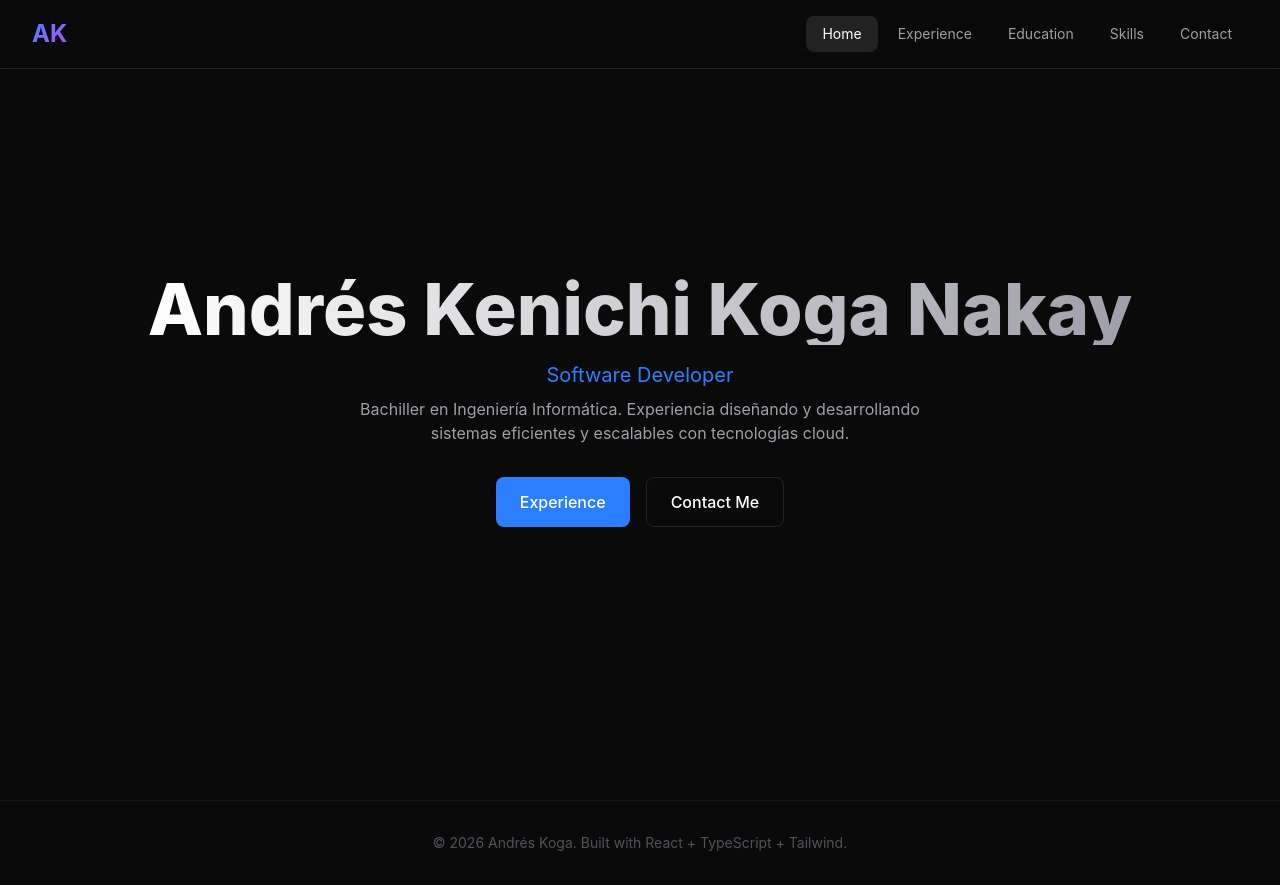
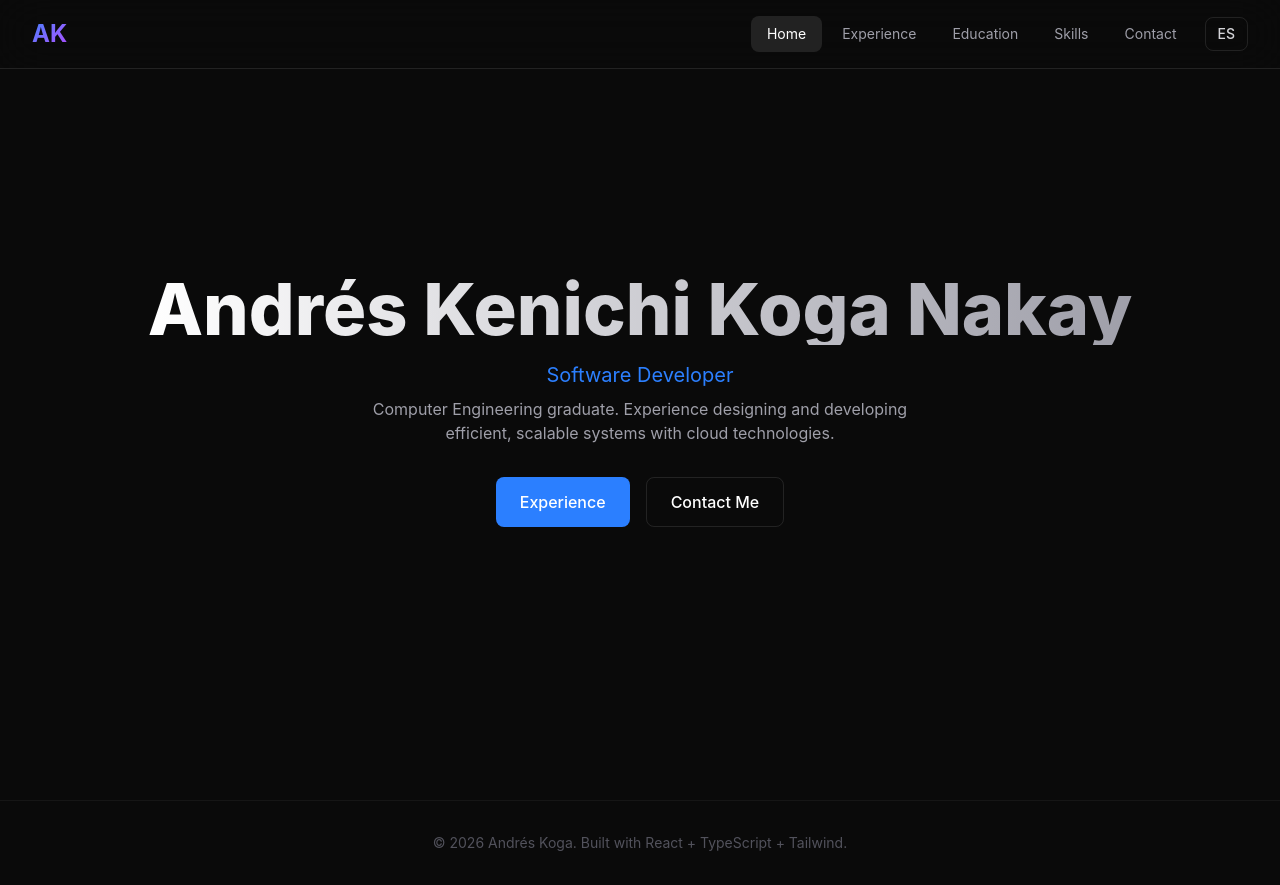
Before and after one commit to KKogaa/portfolio, a React app: page / in a window 1280 px wide. Built offline with nearby package versions, Linux system fonts and the light colour scheme; the HTML template or start-up script is replaced by a standard one.

Commit message:
Add English/Spanish toggle with browser language auto-detection

```diff
--- a/src/App.tsx
+++ b/src/App.tsx
@@ -1,65 +1,22 @@
-import { useState } from 'react'
+import { useState, useEffect } from 'react'
+import { translations, type Lang, type Section, skills, certificates, navItems } from './data'
 
-type Section = 'home' | 'experience' | 'education' | 'skills' | 'contact'
-
-const skills: { category: string; items: string[] }[] = [
-  { category: 'Backend', items: ['Java', 'Spring Boot', 'Go', 'Flask', 'Fastify', 'Echo', 'Struts'] },
-  { category: 'Frontend', items: ['JavaScript', 'React', 'TypeScript'] },
-  { category: 'Cloud & Infra', items: ['AWS', 'Azure', 'Docker', 'DAPR', 'Kubernetes'] },
-  { category: 'Databases', items: ['PostgreSQL', 'Oracle', 'SQL Server', 'Redis'] },
-  { category: 'DevOps', items: ['Jenkins', 'Bitbucket Pipelines', 'CI/CD', 'Nexus'] },
-  { category: 'Languages', items: ['Java', 'Go', 'Python', 'JavaScript'] },
-]
-
-const experience: { company: string; period: string; role: string; bullets: string[] }[] = [
-  {
-    company: 'BITEL',
-    period: '08/2023 – Presente',
-    role: 'Desarrollador de Software',
-    bullets: [
-      'Diseño e implementación de sistemas para generación y envío de recibos a clientes de Bitel Fibra.',
-      'Implementación de servicios para reportar boletas y facturas a SUNAT.',
-      'Creación de servicio para promociones de suscripción de cobranza automática para líneas móviles.',
-      'Implementación de herramientas de verificación de facturación en múltiples ciclos.',
-      'Mantenimiento y nuevas funcionalidades para sistemas legacy.',
-      'APIs para generación de reportes de transacciones.',
-      'Pipelines de CI/CD con Jenkins.',
-    ],
-  },
-  {
-    company: 'Tiendada',
-    period: '04/2022 – 12/2022',
-    role: 'Desarrollador de Software',
-    bullets: [
-      'Módulo de configuración y cálculo de promociones.',
-      'Integración con pasarela de pagos Izipay.',
-      'Servicios de carga masiva de datos mediante Excel/CSV.',
-      'Dashboards y servicios de métricas basados en KPIs.',
-      'Generación de certificados SSL para dominios personalizables.',
-      'Pipelines de CI/CD en Bitbucket Pipeline.',
-    ],
-  },
-  {
-    company: 'Pontificia Universidad Católica del Perú',
-    period: '08/2021 – 12/2021',
-    role: 'Desarrollador de Software',
-    bullets: [
-      'Implementación de plataforma de soporte para estudiantes.',
-    ],
-  },
-]
-
-const certificates: string[] = [
-  'TOEFL: 103',
-  'FCE',
-  'AWS Cloud Practitioner',
-  '2do puesto Hackathon ScientOne',
-]
-
-const navItems: Section[] = ['home', 'experience', 'education', 'skills', 'contact']
+function getBrowserLang(): Lang {
+  const lang = navigator.language.slice(0, 2).toLowerCase()
+  return lang === 'es' ? 'es' : 'en'
+}
 
 function App() {
   const [active, setActive] = useState<Section>('home')
+  const [lang, setLang] = useState<Lang>(getBrowserLang)
+
+  useEffect(() => {
+    document.documentElement.lang = lang
+  }, [lang])
+
+  const toggleLang = () => setLang((l) => (l === 'en' ? 'es' : 'en'))
+  const t = translations[lang]
+  const jobs = [t.experience.bitel, t.experience.tiendada, t.experience.pucp]
 
   return (
     <div className="min-h-screen bg-[#0a0a0a] text-white">
@@ -68,7 +25,7 @@ function App() {
         <div className="text-2xl font-bold bg-gradient-to-br from-blue-500 to-purple-500 bg-clip-text text-transparent">
           AK
         </div>
-        <div className="flex gap-1">
+        <div className="flex items-center gap-1">
           {navItems.map((s) => (
             <button
               key={s}
@@ -79,9 +36,15 @@ function App() {
                   : 'text-zinc-400 hover:text-white hover:bg-white/5'
               }`}
             >
-              {s.charAt(0).toUpperCase() + s.slice(1)}
+              {t.nav[s]}
             </button>
           ))}
+          <button
+            onClick={toggleLang}
+            className="ml-2 px-3 py-1.5 rounded-lg text-sm font-medium border border-white/10 hover:bg-white/5 transition text-zinc-300"
+          >
+            {lang === 'en' ? 'ES' : 'EN'}
+          </button>
         </div>
       </nav>
 
@@ -92,23 +55,20 @@ function App() {
             <h1 className="text-5xl md:text-7xl font-extrabold mb-4 bg-gradient-to-r from-white to-zinc-400 bg-clip-text text-transparent">
               Andrés Kenichi Koga Nakay
             </h1>
-            <p className="text-xl text-blue-500 mb-2">Software Developer</p>
-            <p className="text-zinc-400 mb-8 max-w-xl mx-auto">
-              Bachiller en Ingeniería Informática. Experiencia diseñando y desarrollando
-              sistemas eficientes y escalables con tecnologías cloud.
-            </p>
+            <p className="text-xl text-blue-500 mb-2">{t.hero.subtitle}</p>
+            <p className="text-zinc-400 mb-8 max-w-xl mx-auto">{t.hero.tagline}</p>
             <div className="flex gap-4 justify-center">
               <button
                 onClick={() => setActive('experience')}
                 className="px-6 py-3 rounded-lg bg-blue-500 hover:bg-blue-600 transition font-medium"
               >
-                Experience
+                {t.hero.primaryBtn}
               </button>
               <button
                 onClick={() => setActive('contact')}
                 className="px-6 py-3 rounded-lg border border-white/10 hover:bg-white/5 transition font-medium"
               >
-                Contact Me
+                {t.hero.secondaryBtn}
               </button>
             </div>
           </div>
@@ -119,10 +79,10 @@ function App() {
       {active === 'experience' && (
         <section className="min-h-screen max-w-3xl mx-auto px-4 pt-28 pb-8">
           <h2 className="text-4xl font-bold mb-10 bg-gradient-to-br from-blue-500 to-purple-500 bg-clip-text text-transparent">
-            Experience
+            {t.experience.title}
           </h2>
           <div className="space-y-8">
-            {experience.map((job) => (
+            {jobs.map((job) => (
               <div key={job.company} className="border-l-2 border-blue-500/30 pl-6">
                 <h3 className="text-xl font-semibold">{job.company}</h3>
                 <p className="text-sm text-blue-400">{job.role}</p>
@@ -145,20 +105,17 @@ function App() {
       {active === 'education' && (
         <section className="min-h-screen max-w-3xl mx-auto px-4 pt-28 pb-8">
           <h2 className="text-4xl font-bold mb-10 bg-gradient-to-br from-blue-500 to-purple-500 bg-clip-text text-transparent">
-            Education & Certifications
+            {t.education.title}
           </h2>
 
           <div className="border-l-2 border-blue-500/30 pl-6 mb-10">
-            <h3 className="text-xl font-semibold">Pontificia Universidad Católica del Perú</h3>
-            <p className="text-sm text-blue-400">Bachiller en Ingeniería Informática</p>
-            <p className="text-sm text-zinc-500 mb-2">2016 – 2022</p>
-            <p className="text-zinc-400 text-sm">
-              Algoritmos, Estructuras de datos, Sistemas Operativos, Bases de datos,
-              Diseño de sistemas y Desarrollo de Software.
-            </p>
+            <h3 className="text-xl font-semibold">{t.education.pucp.name}</h3>
+            <p className="text-sm text-blue-400">{t.education.pucp.degree}</p>
+            <p className="text-sm text-zinc-500 mb-2">{t.education.pucp.period}</p>
+            <p className="text-zinc-400 text-sm">{t.education.pucp.desc}</p>
           </div>
 
-          <h3 className="text-2xl font-semibold mb-4">Certifications & Awards</h3>
+          <h3 className="text-2xl font-semibold mb-4">{t.education.certsTitle}</h3>
           <div className="flex flex-wrap gap-3">
             {certificates.map((c) => (
               <span
@@ -176,15 +133,15 @@ function App() {
       {active === 'skills' && (
         <section className="min-h-screen max-w-4xl mx-auto px-4 pt-28 pb-8">
           <h2 className="text-4xl font-bold mb-8 bg-gradient-to-br from-blue-500 to-purple-500 bg-clip-text text-transparent">
-            Skills & Technologies
+            {t.skills.title}
           </h2>
           <div className="grid grid-cols-1 sm:grid-cols-2 lg:grid-cols-3 gap-4">
             {skills.map((group) => (
               <div
-                key={group.category}
+                key={group.category.en}
                 className="p-6 rounded-xl border border-white/10 bg-white/[0.02]"
               >
-                <h3 className="text-blue-500 font-semibold mb-3">{group.category}</h3>
+                <h3 className="text-blue-500 font-semibold mb-3">{group.category[lang]}</h3>
                 <div className="flex flex-wrap gap-2">
                   {group.items.map((item) => (
                     <span
@@ -205,7 +162,7 @@ function App() {
       {active === 'contact' && (
         <section className="min-h-screen max-w-3xl mx-auto px-4 pt-28 pb-8">
           <h2 className="text-4xl font-bold mb-8 bg-gradient-to-br from-blue-500 to-purple-500 bg-clip-text text-transparent">
-            Get In Touch
+            {t.contact.title}
           </h2>
           <div className="grid grid-cols-1 sm:grid-cols-2 gap-4">
             <a
@@ -234,7 +191,7 @@ function App() {
 
       {/* Footer */}
       <footer className="text-center py-8 text-zinc-600 text-sm border-t border-white/5">
-        © {new Date().getFullYear()} Andrés Koga. Built with React + TypeScript + Tailwind.
+        © {new Date().getFullYear()} Andrés Koga. {t.footer}
       </footer>
     </div>
   )
--- /dev/null
+++ b/src/data.ts
@@ -0,0 +1,147 @@
+export const translations = {
+  en: {
+    nav: { home: 'Home', experience: 'Experience', education: 'Education', skills: 'Skills', contact: 'Contact' },
+    hero: {
+      subtitle: 'Software Developer',
+      tagline: 'Computer Engineering graduate. Experience designing and developing efficient, scalable systems with cloud technologies.',
+      primaryBtn: 'Experience',
+      secondaryBtn: 'Contact Me',
+    },
+    experience: {
+      title: 'Experience',
+      bitel: {
+        company: 'BITEL',
+        role: 'Software Developer',
+        period: '08/2023 – Present',
+        bullets: [
+          'Design and implementation of receipt generation and delivery systems for Bitel Fiber customers.',
+          'Implementation of services to report invoices and receipts to SUNAT.',
+          'Creation of promotion service for automatic collection subscription for mobile lines.',
+          'Implementation of billing verification tools across multiple cycles.',
+          'Maintenance and new features for legacy systems.',
+          'APIs for transaction report generation.',
+          'CI/CD pipelines with Jenkins.',
+        ],
+      },
+      tiendada: {
+        company: 'Tiendada',
+        role: 'Software Developer',
+        period: '04/2022 – 12/2022',
+        bullets: [
+          'Promotion configuration and calculation module.',
+          'Integration with Izipay payment gateway.',
+          'Bulk data upload services via Excel/CSV.',
+          'Dashboards and KPI-based metrics services.',
+          'SSL certificate generation for custom store domains.',
+          'CI/CD pipelines in Bitbucket Pipeline.',
+        ],
+      },
+      pucp: {
+        company: 'Pontificia Universidad Católica del Perú',
+        role: 'Software Developer',
+        period: '08/2021 – 12/2021',
+        bullets: ['Implementation of a student support platform.'],
+      },
+    },
+    education: {
+      title: 'Education & Certifications',
+      pucp: {
+        name: 'Pontificia Universidad Católica del Perú',
+        degree: 'Bachelor of Computer Engineering',
+        period: '2016 – 2022',
+        desc: 'Algorithms, Data Structures, Operating Systems, Databases, System Design and Software Development.',
+      },
+      certsTitle: 'Certifications & Awards',
+    },
+    skills: {
+      title: 'Skills & Technologies',
+    },
+    contact: {
+      title: 'Get In Touch',
+    },
+    footer: 'Built with React + TypeScript + Tailwind.',
+  },
+  es: {
+    nav: { home: 'Inicio', experience: 'Experiencia', education: 'Educación', skills: 'Habilidades', contact: 'Contacto' },
+    hero: {
+      subtitle: 'Desarrollador de Software',
+      tagline: 'Bachiller en Ingeniería Informática. Experiencia diseñando y desarrollando sistemas eficientes y escalables con tecnologías cloud.',
+      primaryBtn: 'Experiencia',
+      secondaryBtn: 'Contáctame',
+    },
+    experience: {
+      title: 'Experiencia',
+      bitel: {
+        company: 'BITEL',
+        role: 'Desarrollador de Software',
+        period: '08/2023 – Presente',
+        bullets: [
+          'Diseño e implementación de sistemas para generación y envío de recibos a clientes de Bitel Fibra.',
+          'Implementación de servicios para reportar boletas y facturas a SUNAT.',
+          'Creación de servicio para promociones de suscripción de cobranza automática para líneas móviles.',
+          'Implementación de herramientas de verificación de facturación en múltiples ciclos.',
+          'Mantenimiento y nuevas funcionalidades para sistemas legacy.',
+          'APIs para generación de reportes de transacciones.',
+          'Pipelines de CI/CD con Jenkins.',
+        ],
+      },
+      tiendada: {
+        company: 'Tiendada',
+        role: 'Desarrollador de Software',
+        period: '04/2022 – 12/2022',
+        bullets: [
+          'Módulo de configuración y cálculo de promociones.',
+          'Integración con pasarela de pagos Izipay.',
+          'Servicios de carga masiva de datos mediante Excel/CSV.',
+          'Dashboards y servicios de métricas basados en KPIs.',
+          'Generación de certificados SSL para dominios personalizables.',
+          'Pipelines de CI/CD en Bitbucket Pipeline.',
+        ],
+      },
+      pucp: {
+        company: 'Pontificia Universidad Católica del Perú',
+        role: 'Desarrollador de Software',
+        period: '08/2021 – 12/2021',
+        bullets: ['Implementación de plataforma de soporte para estudiantes.'],
+      },
+    },
+    education: {
+      title: 'Educación y Certificaciones',
+      pucp: {
+        name: 'Pontificia Universidad Católica del Perú',
+        degree: 'Bachiller en Ingeniería Informática',
+        period: '2016 – 2022',
+        desc: 'Algoritmos, Estructuras de datos, Sistemas Operativos, Bases de datos, Diseño de sistemas y Desarrollo de Software.',
+      },
+      certsTitle: 'Certificados y Logros',
+    },
+    skills: {
+      title: 'Habilidades y Tecnologías',
+    },
+    contact: {
+      title: 'Contacto',
+    },
+    footer: 'Construido con React + TypeScript + Tailwind.',
+  },
+} as const
+
+export type Lang = keyof typeof translations
+export type Section = 'home' | 'experience' | 'education' | 'skills' | 'contact'
+
+export const skills: { category: { en: string; es: string }; items: string[] }[] = [
+  { category: { en: 'Backend', es: 'Backend' }, items: ['Java', 'Spring Boot', 'Go', 'Flask', 'Fastify', 'Echo', 'Struts'] },
+  { category: { en: 'Frontend', es: 'Frontend' }, items: ['JavaScript', 'React', 'TypeScript'] },
+  { category: { en: 'Cloud & Infra', es: 'Cloud e Infra' }, items: ['AWS', 'Azure', 'Docker', 'DAPR', 'Kubernetes'] },
+  { category: { en: 'Databases', es: 'Bases de Datos' }, items: ['PostgreSQL', 'Oracle', 'SQL Server', 'Redis'] },
+  { category: { en: 'DevOps', es: 'DevOps' }, items: ['Jenkins', 'Bitbucket Pipelines', 'CI/CD', 'Nexus'] },
+  { category: { en: 'Languages', es: 'Lenguajes' }, items: ['Java', 'Go', 'Python', 'JavaScript'] },
+]
+
+export const certificates: string[] = [
+  'TOEFL: 103',
+  'FCE',
+  'AWS Cloud Practitioner',
+  '2do puesto Hackathon ScientOne',
+]
+
+export const navItems: Section[] = ['home', 'experience', 'education', 'skills', 'contact']
```
